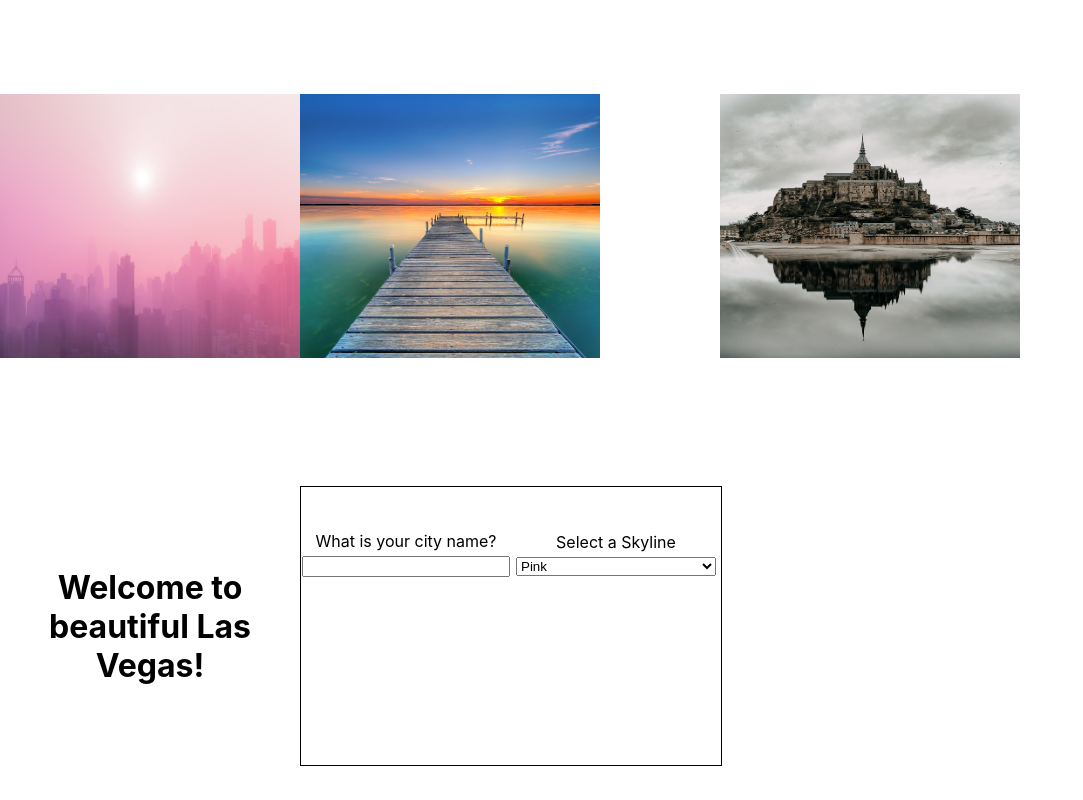
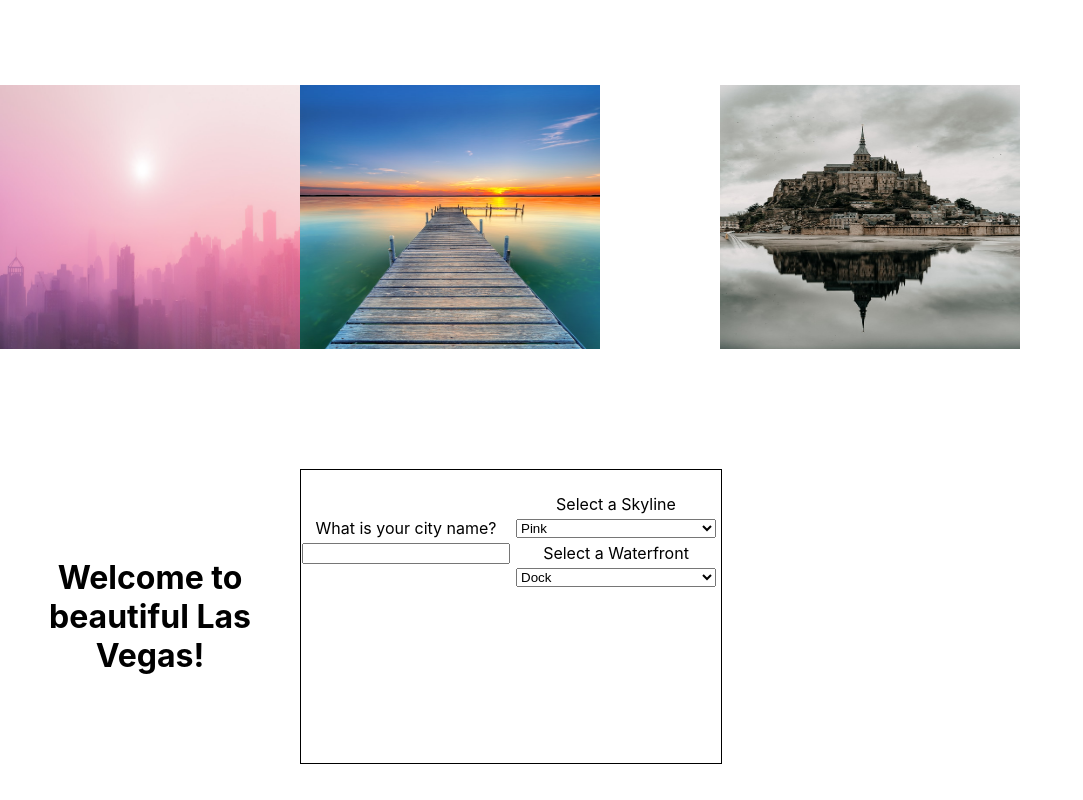
Before and after one commit to CadillacJack42/react-city-builder-half-baked, a React (Create React App) app: page / in a window 1280 px wide. Shown: the whole page, without its empty margins (0-1083 px from the left). Built offline with nearby package versions, Linux system fonts and the light colour scheme.

Commit message:
feat: waterfront dropdown render image based on value of onChange

```diff
--- a/src/App.js
+++ b/src/App.js
@@ -41,6 +41,7 @@
           In each Dropdown, pass as props the state handler functions defined above, so that these child components can manipulate parent state
           */}
           <SkylineDropdown setSkylineId={setSkylineId}/>
+          <WaterfrontDropdown setWaterfrontId={setWaterfrontId}/>
         </section>
         {/* here, the SloganForm component takes in the setSlogans state handler function and the slogans array that live in state */}
         {/* here, the SloganList component takes the array of slogans that lives in state */}
--- a/src/WaterfrontDropdown.js
+++ b/src/WaterfrontDropdown.js
@@ -1,16 +1,19 @@
 import React from 'react';
 
-export default function WaterfrontDropdown(props) {
+export default function WaterfrontDropdown({ setWaterfrontId }) {
+  const handleChange = (e) => {
+    setWaterfrontId(e.target.value);
+  };
   return (
     <div>
       Select a Waterfront
       {/* this component should have a prop called setWaterfront, which is a function */}
       {/* on change, this component should use e.target.value to pass the correct id to the setWaterfront function */}
       {/* note that the options will need value properties (1, 2, or 3) that correspond to the photo filenames in the public directory */}
-      <select>
-        <option>Dock</option>
-        <option>Sunset</option>
-        <option>Boats</option>
+      <select onChange={handleChange}>
+        <option value='1'>Dock</option>
+        <option value='2'>Sunset</option>
+        <option value='3'>Boats</option>
       </select>
     </div>
   );
```
